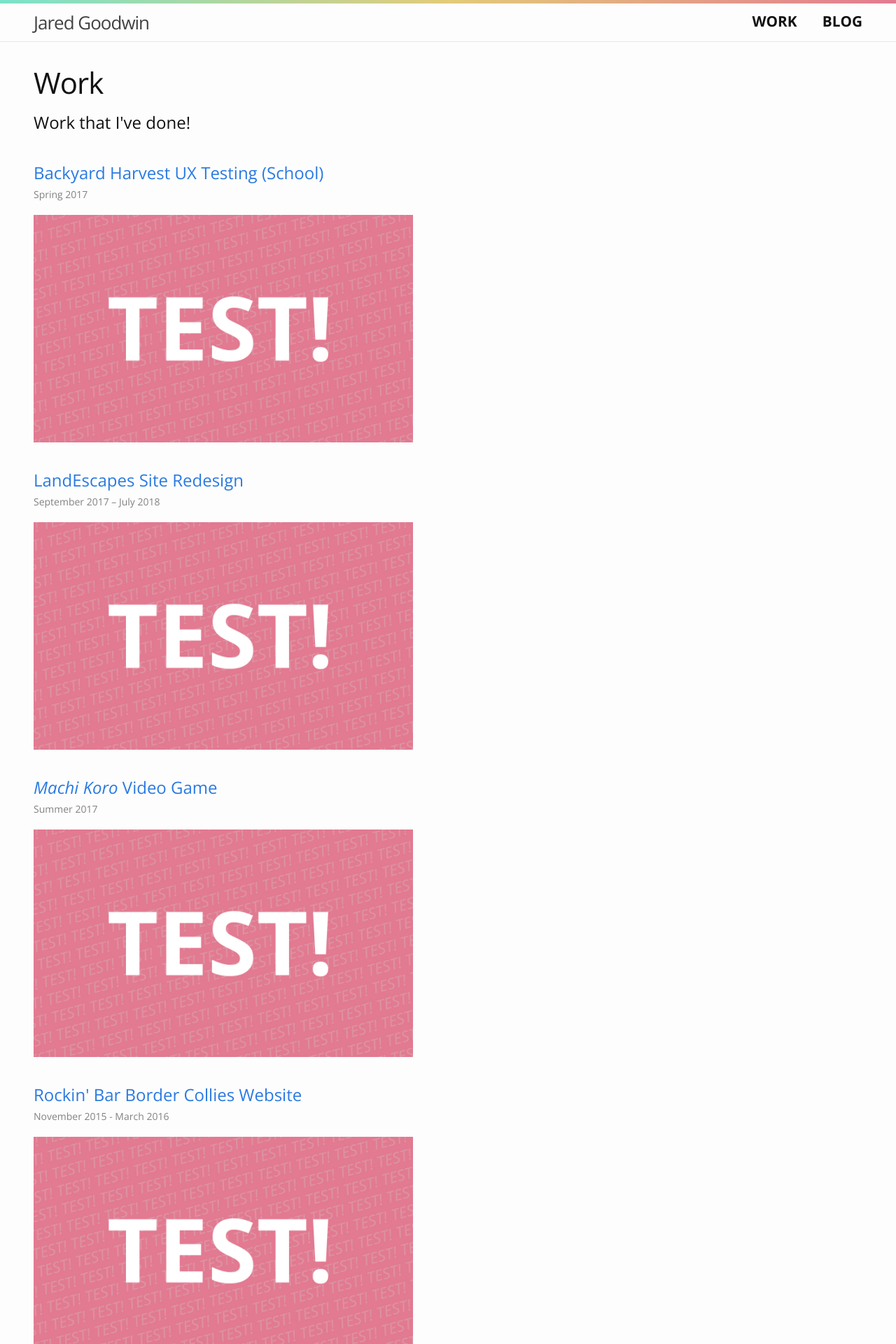
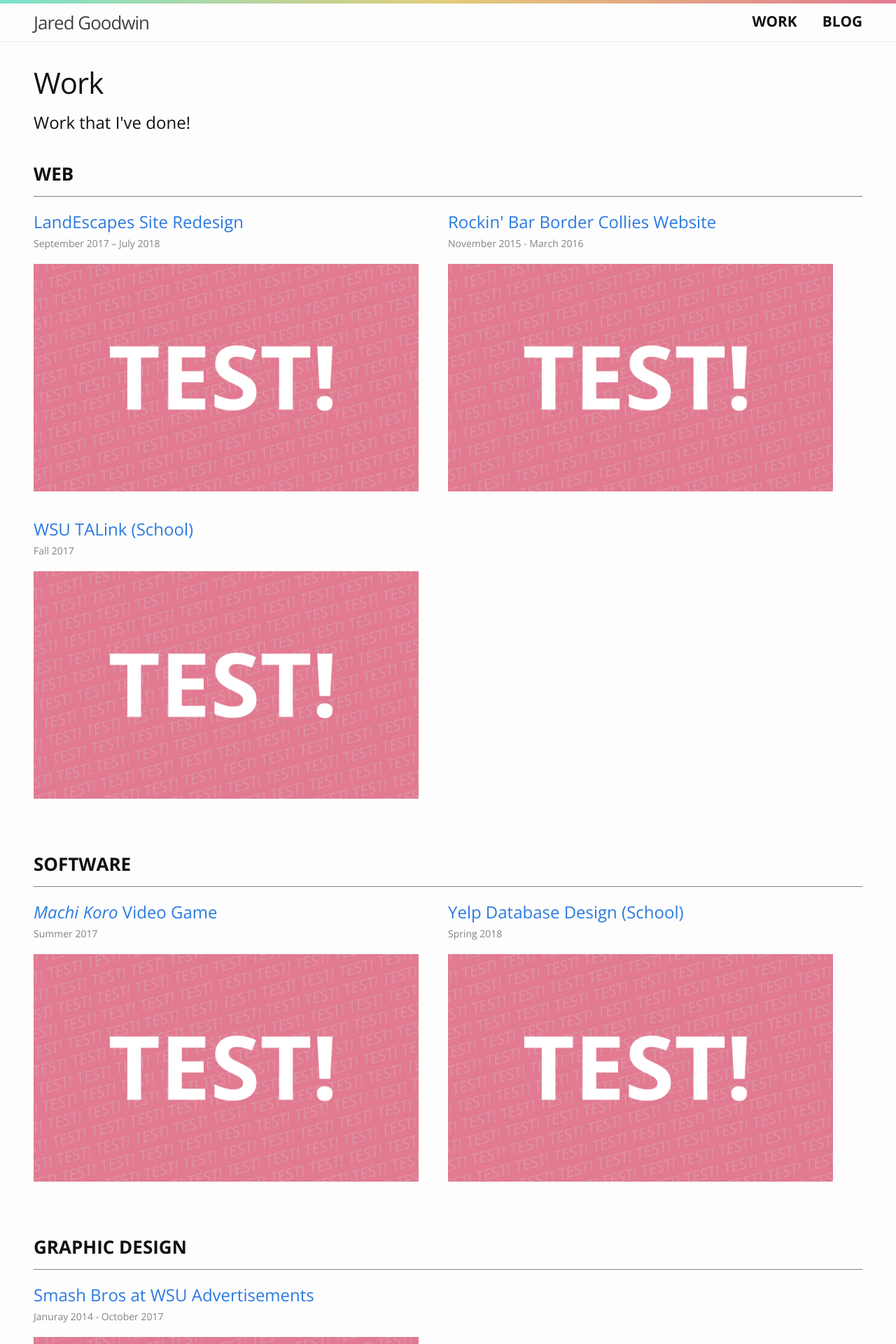
Before and after one commit to goodwin72/jaredrgoodwin.com, a Jekyll site: the page built from work.html, in a window 1280 px wide. Shown: the top 1920 px of the page at 70% size. Built offline with Jekyll 4.4.1, drawn with Linux system fonts in a browser that asks for light colours; some of the changed text lies outside the part shown.

Commit message:
Added clearfix to feeds; Changed style for feed headers; Work page now displays two-column; Fixed typo in SB@WSU Ads page

```diff
--- a/_includes/feed-blog.html
+++ b/_includes/feed-blog.html
@@ -1,4 +1,5 @@
 {%- if site.posts.size > 0 -%}
+    <div class=".feed__wrapper">
         <ul class="feed">
             <!--<p class="{{ include.category }}">{{ include.category }}</p>-->
             {%- if include.featured-only == true -%}
@@ -71,4 +72,5 @@
                 {% endif %}
             {%- endfor -%}
         </ul>
+    </div>
 {%- endif -%}
--- a/_includes/feed-work.html
+++ b/_includes/feed-work.html
@@ -1,4 +1,5 @@
 {%- if site.work.size > 0 -%}
+    <div class="feed__wrapper">
         <ul class="feed">
 
             {%- if include.featured-only == true -%}
@@ -6,6 +7,23 @@
             {%- else -%}
                 {%- assign work_list = site.work -%}
             {%- endif -%}
+
+            {%- unless include.cateogry == '' or include.category == nil -%}
+                {% assign work_array = "" | split: ',' %}
+
+                {%- for work in site.work -%}
+                    {% for category in work.categories %}
+                        <!--<p>{{ category }}</p>
+                        <p>{{ include.category }}</p>
+                        <p>-------------</p>-->
+                        {% if category == include.category %}
+                            {% assign work_array = work_array | push: work %}
+                        {% endif %}
+                    {% endfor %}
+                {% endfor %}
+
+                {% assign work_list = work_array | uniq %}
+            {%- endunless -%}
 
             {%- for work in work_list -%}
                 {%- comment -%} Frustratingly, Liquid does not appear to have a bunch of useful logical syntax. This is the best I could do. {%- endcomment -%}
@@ -35,4 +53,5 @@
                 {%- endif -%}
             {%- endfor -%}
         </ul>
+    </div>
 {%- endif -%}
--- a/_sass/minima/_layout.scss
+++ b/_sass/minima/_layout.scss
@@ -210,16 +210,32 @@
 
 .feed-heading { //Changed name
   @include relative-font-size(1.75);
+    padding-bottom: $spacing-unit / 3;
+    border-bottom: 1px solid $grey-color;
+}
+
+.feed-heading--work{
+    @extend .feed-heading;
+
 }
 
 .feed { //Changed name
     margin-left: 0;
     list-style: none;
     float: left; //Added
+    width: 100%;
 
     > li {
         margin-bottom: $spacing-unit;
+
+        @include media-query($on-palm){
+            //margin-bottom: $spacing-unit / 2;
+        }
     }
+}
+
+.feed__wrapper{
+    @extend %clearfix;
 }
 
 .post-meta {
@@ -362,8 +378,6 @@
 
 .col--half{
     min-width: 450px;
-    margin-bottom: 1.25em; //Added
-    padding-right: 90px;
     box-sizing: border-box;
     flex: 1;
 
@@ -373,13 +387,8 @@
                             //    which doesn't work in IE11).
         padding-right: 0;
     }
-}
 
-.col--half:not(:last-child){
-    @include media-query($on-palm){
-        //margin-bottom: 1.5em; //Added
-        border-bottom: 1px solid $grey-color;
-    }
+    padding-right: 90px;
 }
 
 /**
@@ -467,6 +476,12 @@
 
 .feed-item{
 
+}
+
+//Used to fix img margin-bottom causing extra margin to appear under each
+//  feed-item, as margins do not collapse in a flex formatting context.
+.feed-item *:last-child{
+    margin-bottom: 0;
 }
 
 .feed-item__text{
@@ -569,6 +584,30 @@
     color: $grey-color;
 }
 
+.work__wrapper{
+    margin-bottom: 1.25em; //Added
+}
+
+.work__wrapper .feed{   //NOTE: CSS specificity is pretty high here...
+    @extend .col-display;
+
+    > li {
+        padding-right: 36px;
+        flex: 1 1 0;
+	    min-width: 50%;
+	    max-width: 50%;
+        width: 50%;
+	    box-sizing: border-box;
+
+        @include media-query($on-laptop){
+            padding-right: 0;
+            max-width: 100%;
+            width: 100%;
+            flex: none;
+        }
+    }
+}
+
 
 %noselect{
   -webkit-touch-callout: none;
@@ -598,3 +637,10 @@
         background-color: darken($selected-color, 20%);
     }
 }
+
+.common__mobile-seperator:not(:last-child){
+    @include media-query($on-palm){
+        border-bottom: 1px solid $grey-color;
+        margin-bottom: 1.25em; //Added
+    }
+}
--- a/_work/smash-bros-at-wsu-ads.md
+++ b/_work/smash-bros-at-wsu-ads.md
@@ -1,6 +1,6 @@
 ---
 layout: post
-title: Smash Bros at WSU Adverisements
+title: Smash Bros at WSU Advertisements
 description:
 image: test-image.jpg
 image-description: Test image!
--- a/work.html
+++ b/work.html
@@ -5,4 +5,22 @@
 sub-header: Work that I've done!
 ---
 
-{%- include feed-work.html featured-only=false -%}
+<div class="work__wrapper">
+    <h3 class="feed-heading--work">Web</h3>
+    {%- include feed-work.html featured-only=false category="Web" -%}
+</div>
+
+<div class="work__wrapper">
+    <h3 class="feed-heading--work">Software</h3>
+    {%- include feed-work.html featured-only=false category="Software" -%}
+</div>
+
+<div class="work__wrapper">
+    <h3 class="feed-heading--work">Graphic Design</h3>
+    {%- include feed-work.html featured-only=false category="Graphics" -%}
+</div>
+
+<div class="work__wrapper">
+    <h3 class="feed-heading--work">Photography</h3>
+    {%- include feed-work.html featured-only=false category="Photography" -%}
+</div>
```
Lines whose indentation alone changed are shown as unchanged.
